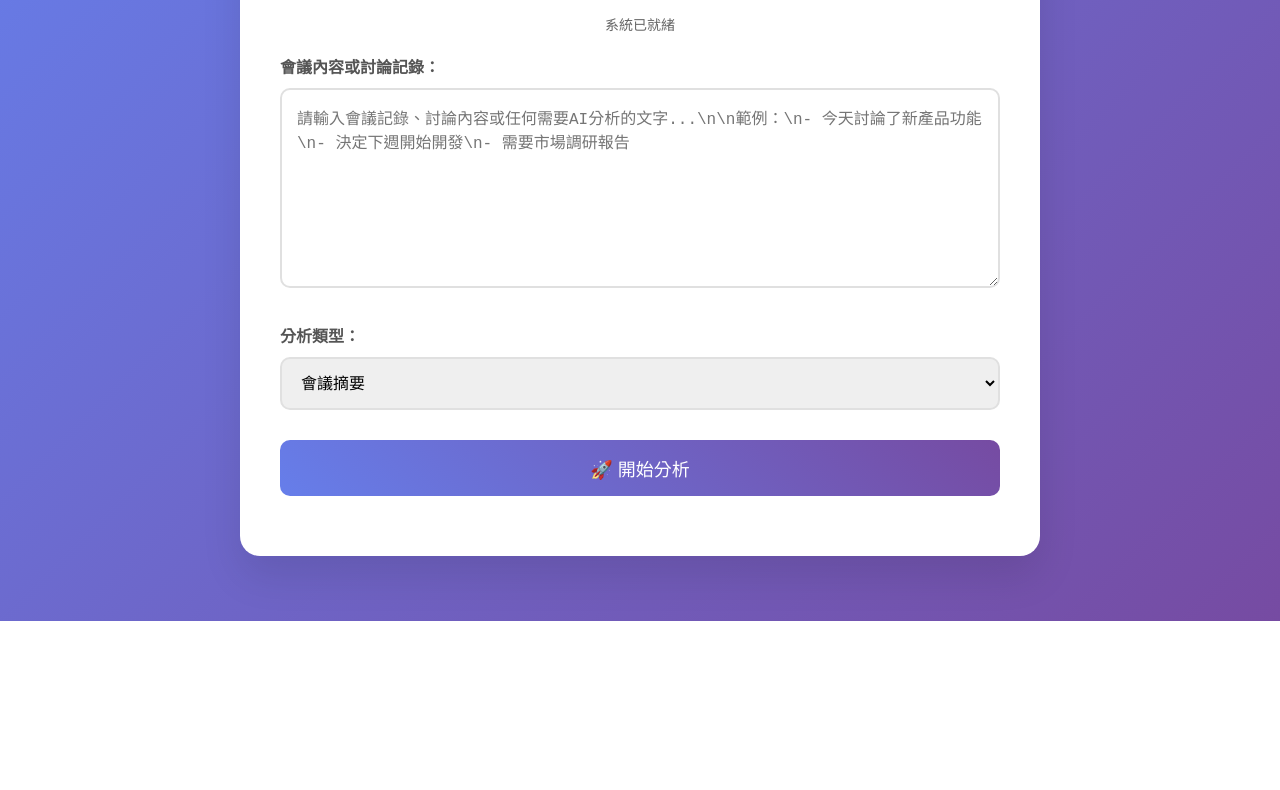
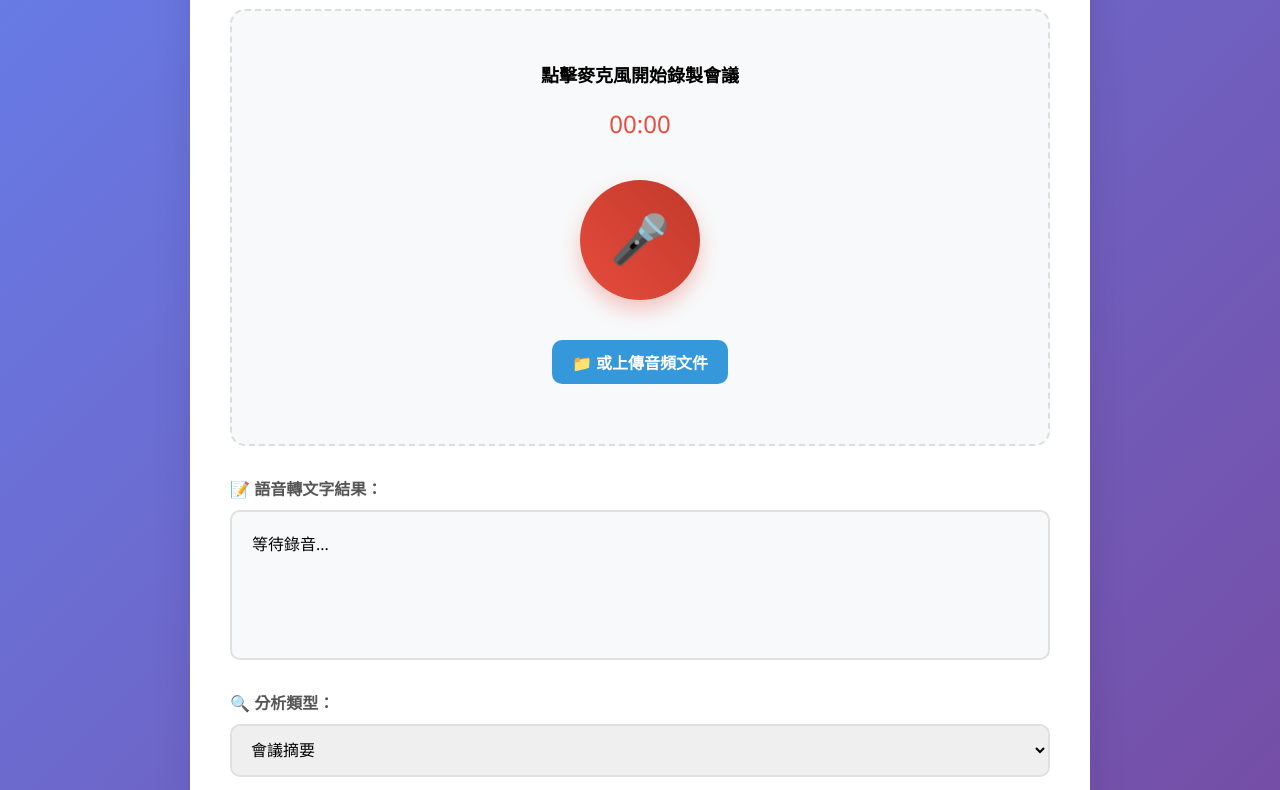
Before and after one commit to garyyang1001/aplay-ai-meeting-tool, a website built with Vite: page index.html in a window 1280 px wide. Shown: the part 179-969 px from the top of the page. Before the commit the page ends 800 px from the top, so only its background shows below. Built offline with nearby package versions, Linux system fonts and the light colour scheme; no server answers.

Commit message:
重新設計：語音錄音會議分析工具界面

```diff
--- a/index.html
+++ b/index.html
@@ -3,7 +3,7 @@
 <head>
     <meta charset="UTF-8">
     <meta name="viewport" content="width=device-width, initial-scale=1.0">
-    <title>阿玩AI會議工具</title>
+    <title>🎤 阿玩AI語音會議分析工具</title>
     <style>
         * {
             margin: 0;
@@ -26,7 +26,7 @@
             border-radius: 20px;
             box-shadow: 0 20px 40px rgba(0,0,0,0.1);
             padding: 40px;
-            max-width: 800px;
+            max-width: 900px;
             width: 100%;
         }
 
@@ -40,6 +40,106 @@
             -webkit-text-fill-color: transparent;
         }
 
+        .recording-section {
+            text-align: center;
+            margin-bottom: 30px;
+            padding: 30px;
+            background: #f8f9fa;
+            border-radius: 15px;
+            border: 2px dashed #ddd;
+        }
+
+        .recording-section.recording {
+            border-color: #e74c3c;
+            background: #ffe6e6;
+            animation: pulse 2s infinite;
+        }
+
+        @keyframes pulse {
+            0% { transform: scale(1); }
+            50% { transform: scale(1.02); }
+            100% { transform: scale(1); }
+        }
+
+        .record-btn {
+            width: 120px;
+            height: 120px;
+            border-radius: 50%;
+            border: none;
+            font-size: 3em;
+            cursor: pointer;
+            transition: all 0.3s;
+            margin: 20px;
+            background: linear-gradient(45deg, #e74c3c, #c0392b);
+            color: white;
+            box-shadow: 0 10px 20px rgba(231, 76, 60, 0.3);
+        }
+
+        .record-btn:hover {
+            transform: translateY(-5px);
+            box-shadow: 0 15px 25px rgba(231, 76, 60, 0.4);
+        }
+
+        .record-btn.recording {
+            background: linear-gradient(45deg, #27ae60, #2ecc71);
+            animation: recordPulse 1s infinite;
+        }
+
+        @keyframes recordPulse {
+            0% { box-shadow: 0 10px 20px rgba(39, 174, 96, 0.3); }
+            50% { box-shadow: 0 10px 30px rgba(39, 174, 96, 0.6); }
+            100% { box-shadow: 0 10px 20px rgba(39, 174, 96, 0.3); }
+        }
+
+        .stop-btn {
+            width: 80px;
+            height: 80px;
+            border-radius: 15px;
+            border: none;
+            font-size: 2em;
+            cursor: pointer;
+            background: linear-gradient(45deg, #e74c3c, #c0392b);
+            color: white;
+            margin: 0 10px;
+            transition: all 0.3s;
+        }
+
+        .stop-btn:hover {
+            transform: translateY(-2px);
+        }
+
+        .recording-status {
+            margin: 20px 0;
+            font-size: 18px;
+            font-weight: bold;
+        }
+
+        .recording-time {
+            font-size: 24px;
+            color: #e74c3c;
+            margin: 10px 0;
+        }
+
+        .audio-player {
+            margin: 20px 0;
+            width: 100%;
+        }
+
+        .transcript-section {
+            margin: 30px 0;
+        }
+
+        .transcript-box {
+            background: #f8f9fa;
+            border: 2px solid #e0e0e0;
+            border-radius: 10px;
+            padding: 20px;
+            min-height: 150px;
+            font-size: 16px;
+            line-height: 1.6;
+            white-space: pre-wrap;
+        }
+
         .input-section {
             margin-bottom: 30px;
         }
@@ -51,7 +151,7 @@
             color: #555;
         }
 
-        textarea, input, select {
+        select {
             width: 100%;
             padding: 15px;
             border: 2px solid #e0e0e0;
@@ -60,17 +160,12 @@
             transition: border-color 0.3s;
         }
 
-        textarea:focus, input:focus, select:focus {
+        select:focus {
             outline: none;
             border-color: #667eea;
         }
 
-        textarea {
-            height: 200px;
-            resize: vertical;
-        }
-
-        button {
+        button.analyze-btn {
             background: linear-gradient(45deg, #667eea, #764ba2);
             color: white;
             border: none;
@@ -83,11 +178,11 @@
             margin-bottom: 20px;
         }
 
-        button:hover {
+        button.analyze-btn:hover {
             transform: translateY(-2px);
         }
 
-        button:disabled {
+        button.analyze-btn:disabled {
             opacity: 0.6;
             cursor: not-allowed;
             transform: none;
@@ -119,39 +214,81 @@
             font-size: 14px;
             color: #666;
         }
+
+        .controls {
+            display: flex;
+            justify-content: center;
+            align-items: center;
+            gap: 20px;
+            margin: 20px 0;
+        }
+
+        .file-upload {
+            margin: 20px 0;
+            text-align: center;
+        }
+
+        .file-input {
+            display: none;
+        }
+
+        .file-label {
+            display: inline-block;
+            padding: 10px 20px;
+            background: #3498db;
+            color: white;
+            border-radius: 10px;
+            cursor: pointer;
+            transition: all 0.3s;
+        }
+
+        .file-label:hover {
+            background: #2980b9;
+            transform: translateY(-2px);
+        }
     </style>
 </head>
 <body>
     <div class="container">
-        <h1>🤖 阿玩AI會議工具</h1>
+        <h1>🎤 阿玩AI語音會議分析工具</h1>
 
         <div class="status" id="status">準備就緒</div>
 
-        <div class="input-section">
-            <label for="meetingContent">會議內容或討論記錄：</label>
-            <textarea
-                id="meetingContent"
-                placeholder="請輸入會議記錄、討論內容或任何需要AI分析的文字...\n\n範例：\n- 今天討論了新產品功能\n- 決定下週開始開發\n- 需要市場調研報告"
-            ></textarea>
+        <div class="recording-section" id="recordingSection">
+            <div class="recording-status" id="recordingStatus">點擊麥克風開始錄製會議</div>
+            <div class="recording-time" id="recordingTime">00:00</div>
+
+            <div class="controls">
+                <button class="record-btn" id="recordBtn" onclick="toggleRecording()">🎤</button>
+                <button class="stop-btn" id="stopBtn" onclick="stopRecording()" style="display: none;">⏹️</button>
+            </div>
+
+            <audio class="audio-player" id="audioPlayer" controls style="display: none;"></audio>
+
+            <div class="file-upload">
+                <label for="audioFile" class="file-label">📁 或上傳音頻文件</label>
+                <input type="file" id="audioFile" class="file-input" accept="audio/*" onchange="handleFileUpload(event)">
+            </div>
+        </div>
+
+        <div class="transcript-section">
+            <label for="transcript">📝 語音轉文字結果：</label>
+            <div class="transcript-box" id="transcript">等待錄音...</div>
         </div>
 
         <div class="input-section">
-            <label for="analysisType">分析類型：</label>
+            <label for="analysisType">🔍 分析類型：</label>
             <select id="analysisType">
                 <option value="summary">會議摘要</option>
                 <option value="action_items">行動項目</option>
                 <option value="key_decisions">重要決策</option>
                 <option value="follow_up">後續追蹤</option>
-                <option value="custom">自定義分析</option>
+                <option value="participants">參與者分析</option>
+                <option value="sentiment">情緒分析</option>
             </select>
         </div>
 
-        <div class="input-section" id="customPromptSection" style="display: none;">
-            <label for="customPrompt">自定義提示：</label>
-            <input type="text" id="customPrompt" placeholder="請輸入您想要的分析角度...">
-        </div>
-
-        <button id="analyzeBtn" onclick="analyzeContent()">🚀 開始分析</button>
+        <button class="analyze-btn" id="analyzeBtn" onclick="analyzeTranscript()">🤖 開始AI分析</button>
 
         <div id="result" class="result" style="display: none;"></div>
     </div>
```
